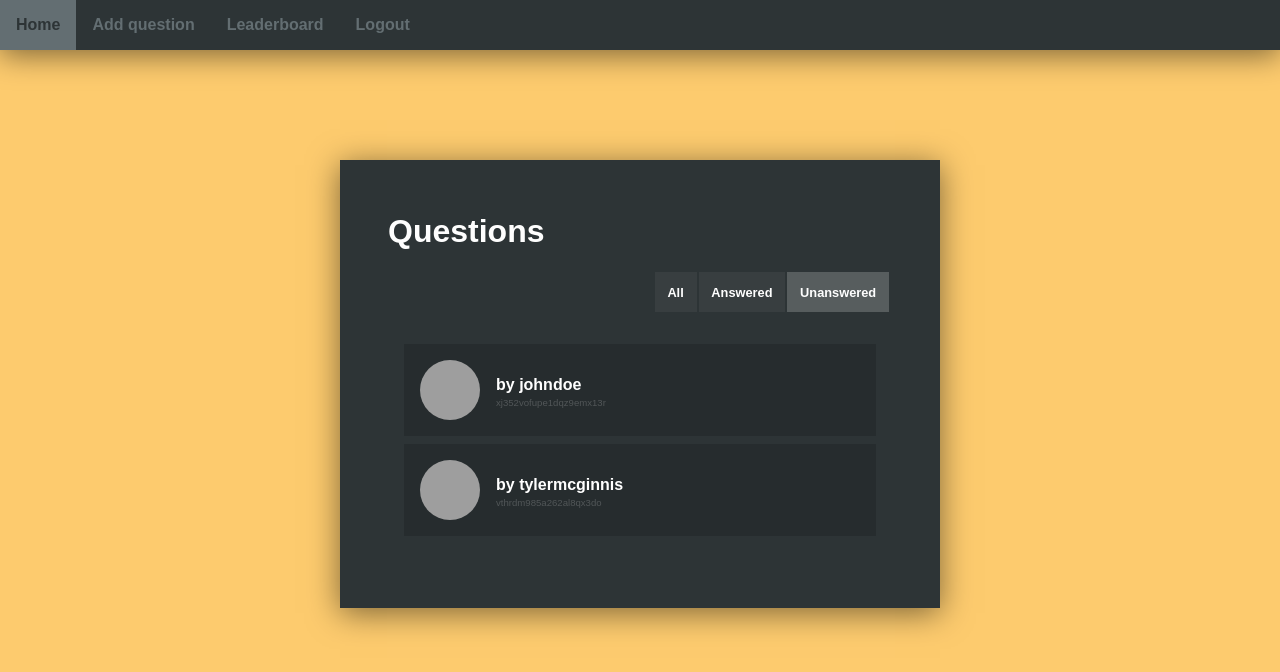
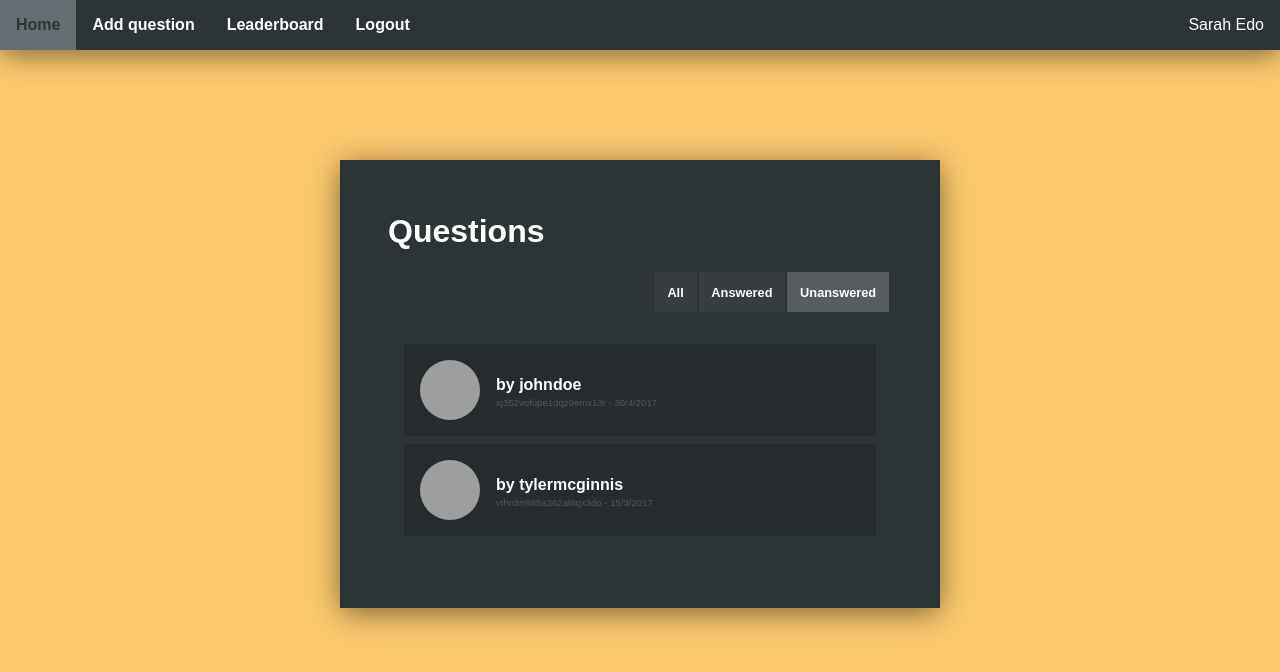
Before and after one commit to linkstrifer/react-nanodegree-would-you-rather, a React (Create React App) app: page /login in a window 1280 px wide. Both pictures are taken after a click on the button "Login". Shown: the top 672 px of the page. Built offline with nearby package versions, Linux system fonts and the light colour scheme; grey boxes are pictures that could not be loaded.

Commit message:
add date to questions

```diff
--- a/src/components/Nav/Nav.component.js
+++ b/src/components/Nav/Nav.component.js
@@ -15,6 +15,7 @@ class NavComponent extends PureComponent {
 
   render() {
     const { handleLogout } = this;
+    const { currentUser } = this.props;
 
     const options = [
       {
@@ -50,9 +51,16 @@ class NavComponent extends PureComponent {
             </li>
           ))}
         </ul>
+        <div className="nav-user">
+          {currentUser.name}
+        </div>
       </nav>
     );
   }
 }
 
-export default connect()(NavComponent);
+export default connect(state => (
+  {
+    currentUser: state.currentUser,
+  }
+))(NavComponent);
--- a/src/components/Nav/Nav.styles.css
+++ b/src/components/Nav/Nav.styles.css
@@ -1,4 +1,7 @@
 .nav {
+  align-items: center;
+  display: flex;
+  justify-content: space-between;
   left: 0;
   max-width: initial;
   padding: 0;
@@ -14,7 +17,7 @@
 }
 
 .nav-option {
-  color: #636e72;
+  color: white;
   display: block;
   font-weight: bold;
 }
@@ -30,3 +33,7 @@
   padding: 1em;
   text-decoration: inherit;
 }
+
+.nav-user {
+  padding: 1em;
+}
--- a/src/components/Questions/Questions.component.js
+++ b/src/components/Questions/Questions.component.js
@@ -84,8 +84,18 @@ class QuestionsComponent extends Component {
     );
   }
 
+  formatDate = (timestamp) => {
+    const date = new Date(timestamp);
+
+    return `${date.getDate()}/${date.getMonth() + 1}/${date.getFullYear()}`;
+  }
+
   render() {
-    const { filterQuestions, renderFilter } = this;
+    const {
+      filterQuestions,
+      renderFilter,
+      formatDate,
+    } = this;
     const { questions, users } = this.props;
 
     return (
@@ -132,7 +142,7 @@ class QuestionsComponent extends Component {
                       by {question.author}
                     </span>
                     <span className="questions-question-id">
-                      {question.id}
+                      {question.id} - {formatDate(question.timestamp)}
                     </span>
                   </div>
                 </div>
```
